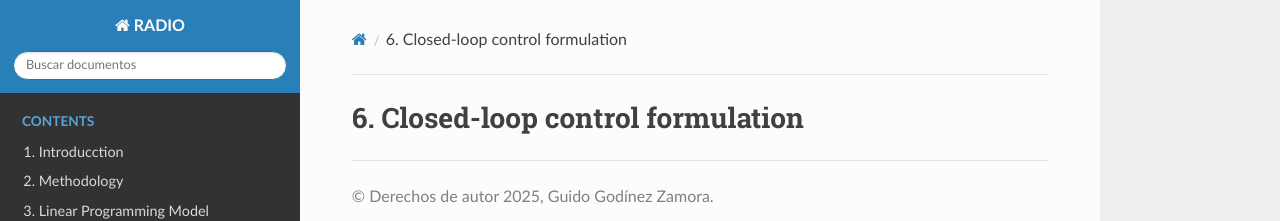
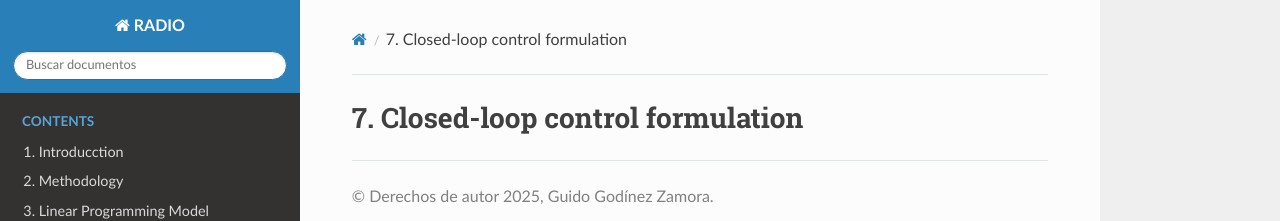
Before and after one commit to guidogz/RADIO, a Sphinx documentation site: the page built from docs/07ControlLoop.rst, in a window 1280 px wide. Shown: the top 221 px of the page. Built offline with Sphinx 7.4.7 and the Read the Docs theme 3.1.0, drawn with Linux system fonts in a browser that asks for light colours; formulas are drawn with MathJax 3; pages that are not in the unit, such as notebooks, are missing from menus.

Commit message:
Update 07ControlLoop.rst

```diff
--- a/docs/07ControlLoop.rst
+++ b/docs/07ControlLoop.rst
@@ -1,2 +1,2 @@
-6. Closed-loop control formulation
+7. Closed-loop control formulation
 =======================================
```
